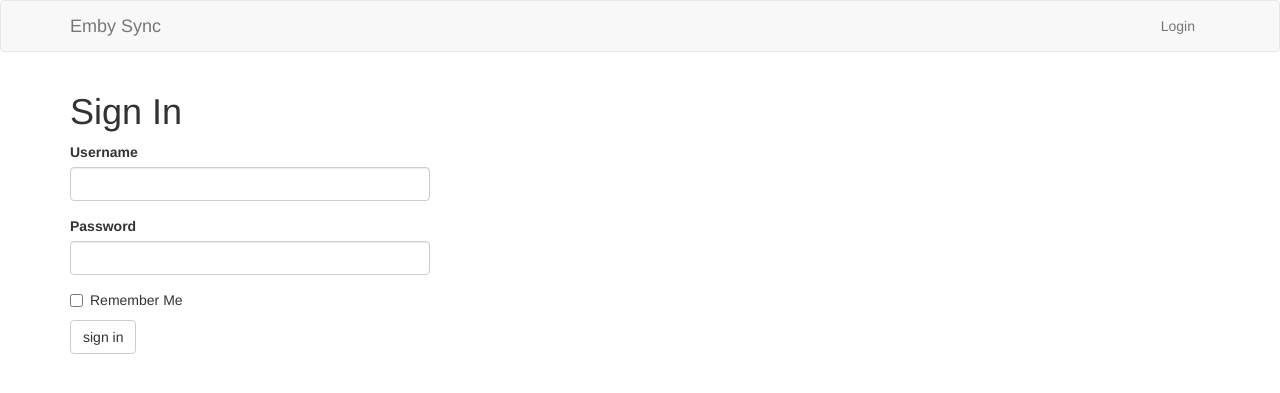
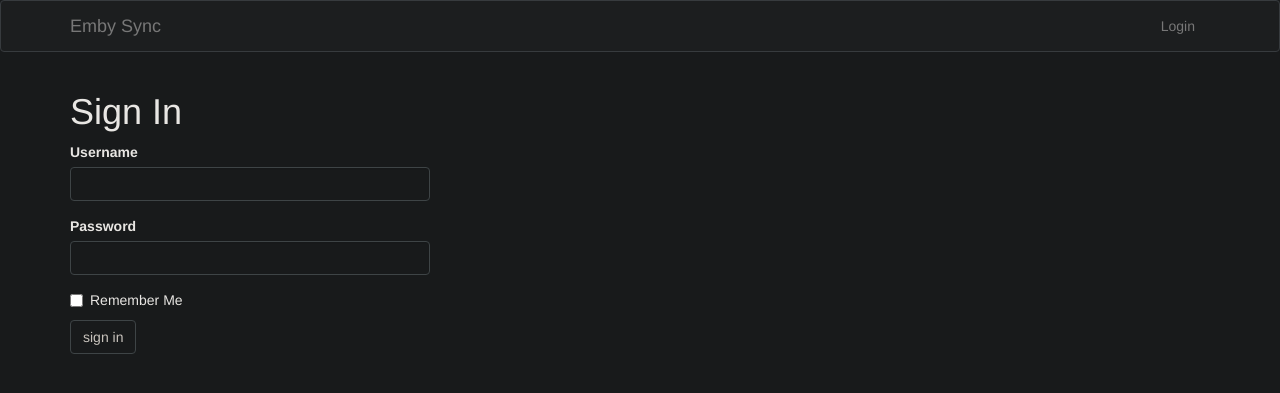
Before and after one commit to cameronurnes/emby-sync, a Flask app: page /login in a window 1280 px wide. Shown: the top 393 px of the page. Run offline with Flask 2, Linux system fonts and the light colour scheme; parts of the project's set-up code (start-up, migrations or seed data) failed here and were passed over; some libraries are stand-ins or nearby versions.

Commit message:
Added dark mode

```diff
--- a/app/templates/base.html
+++ b/app/templates/base.html
@@ -1,4 +1,55 @@
 {% extends 'bootstrap/base.html' %}
+
+{% block styles %}
+    {{ super() }}
+    <style>
+        body {
+            color: rgb(200, 195, 188);
+            background-color: rgb(24, 26, 27);
+        }
+        html, body, input, textarea, select, button {
+            border-color: #736b5e;
+            color: #e8e6e3;
+        }
+        .h1, .h2, .h3, .h4, .h5, .h6, h1, h2, h3, h4, h5, h6 {
+            color: inherit;
+        }
+        ::-webkit-scrollbar {
+            background-color: #202324;
+            color: #aba499;
+        }
+        ::-webkit-scrollbar-corner {
+            background-color: #181a1b;
+        }
+        ::-webkit-scrollbar-thumb {
+            background-color: #454a4d;
+        }
+        ::selection {
+            background-color: #004daa !important;
+            color: #e8e6e3 !important;
+        }
+        .navbar-default {
+            background-color: rgb(28, 30, 31);
+            border-color: rgb(55, 59, 62);
+        }
+        .navbar-collapse, .navbar-default .navbar-form {
+            background-color: rgb(28, 30, 31);
+            border-color: rgb(55, 59, 62);
+        }
+        .form-control {
+            color: rgb(178, 172, 162);
+            background-color: rgb(24, 26, 27);
+            background-image: none;
+            border-color: rgb(62, 68, 70);
+            box-shadow: rgba(0, 0, 0, 0.07) 0px 1px 1px inset;
+        }
+        .btn-default {
+            color: rgb(200, 195, 188);
+            background-color: rgb(24, 26, 27);
+            border-color: rgb(62, 68, 70);
+        }
+    </style>
+{% endblock %}
 
 {% block title %}
     {% if title %}{{ title }} - Emby Sync{% else %}Welcome to Emby Sync{% endif %}
```
